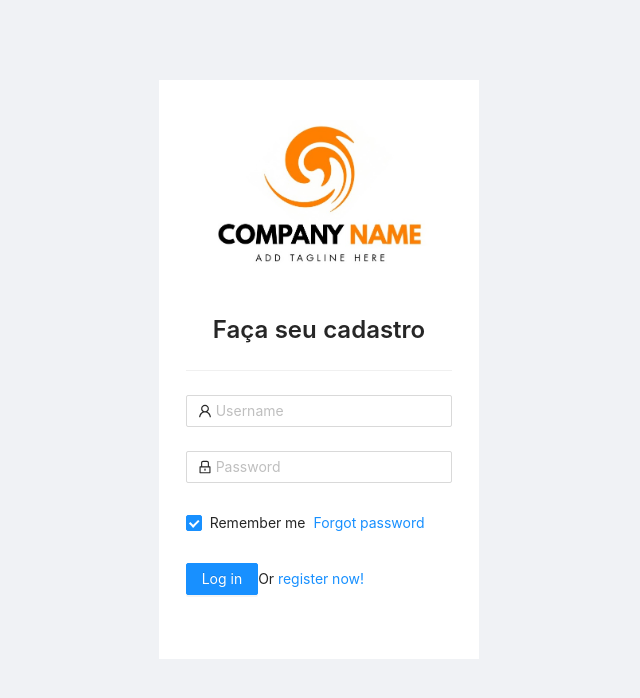
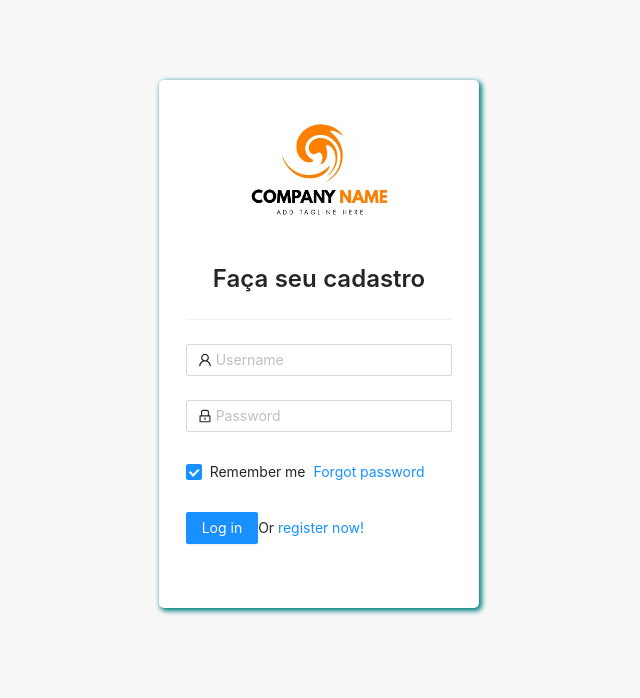
Before and after one commit to Fagnerkenedy/galeria-web, a React (Create React App) app: page /cadastro in a window 1280 px wide. Shown: the top 698 px of the page, without its empty margins (321-961 px from the left). Built offline with nearby package versions, Linux system fonts and the light colour scheme.

Commit message:
Novas alterações

```diff
--- a/src/App.css
+++ b/src/App.css
@@ -7,6 +7,7 @@
 .user-row-cadastro{
   height: 100vh;
   width: 100vw;
+  background: #F7F7F7;
 }
 
 .user-content-cadastro {
@@ -15,6 +16,8 @@
   padding-top: 40px;
   padding-bottom: 40px;
   background: #fff;
+  border-radius: 5px;
+  box-shadow: 2px 2px 5px 1px teal;
 }
 
 .user-cadastro-title{
--- a/src/component/users/Cadastro.jsx
+++ b/src/component/users/Cadastro.jsx
@@ -22,7 +22,11 @@ const Cadastro =  () => {
                         <div className='user-content-cadastro'>
                             <Row>
                                 <Col span={20} offset={2}>
-                                    <img className='user-cadastro-logo' src={logo} />
+                                    <Row>
+                                        <Col span={16} offset={4}>
+                                            <img className='user-cadastro-logo' src={logo} />
+                                        </Col>
+                                    </Row>
                                     <Title level={3} className='user-cadastro-title'>Faça seu cadastro</Title>
                                     <Divider />
                                     <Form
```
